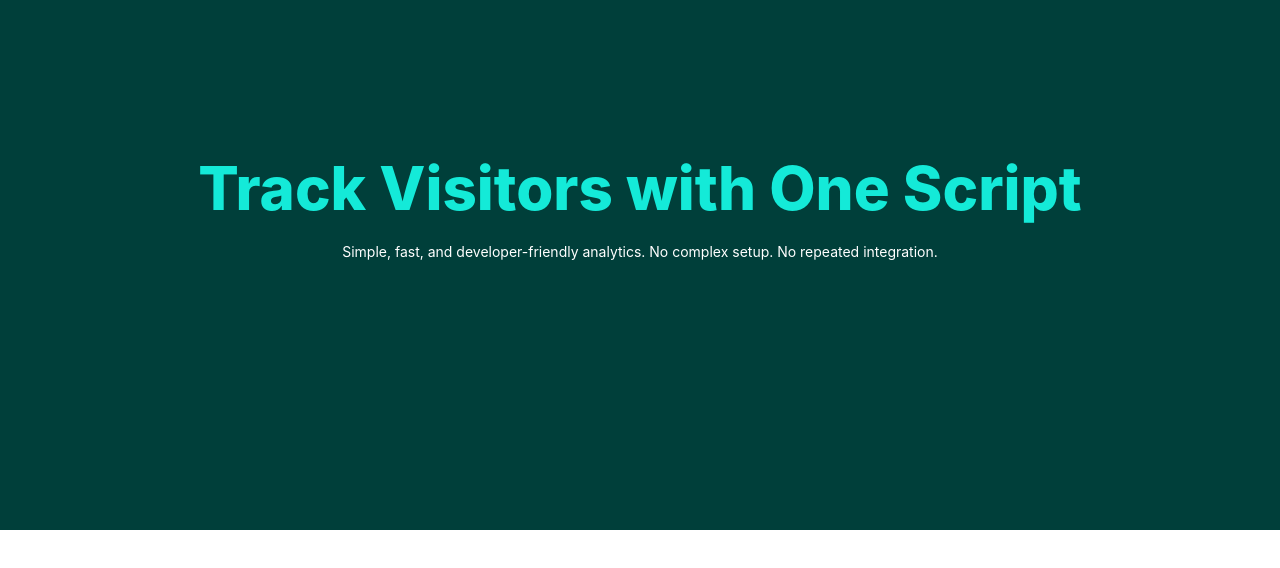
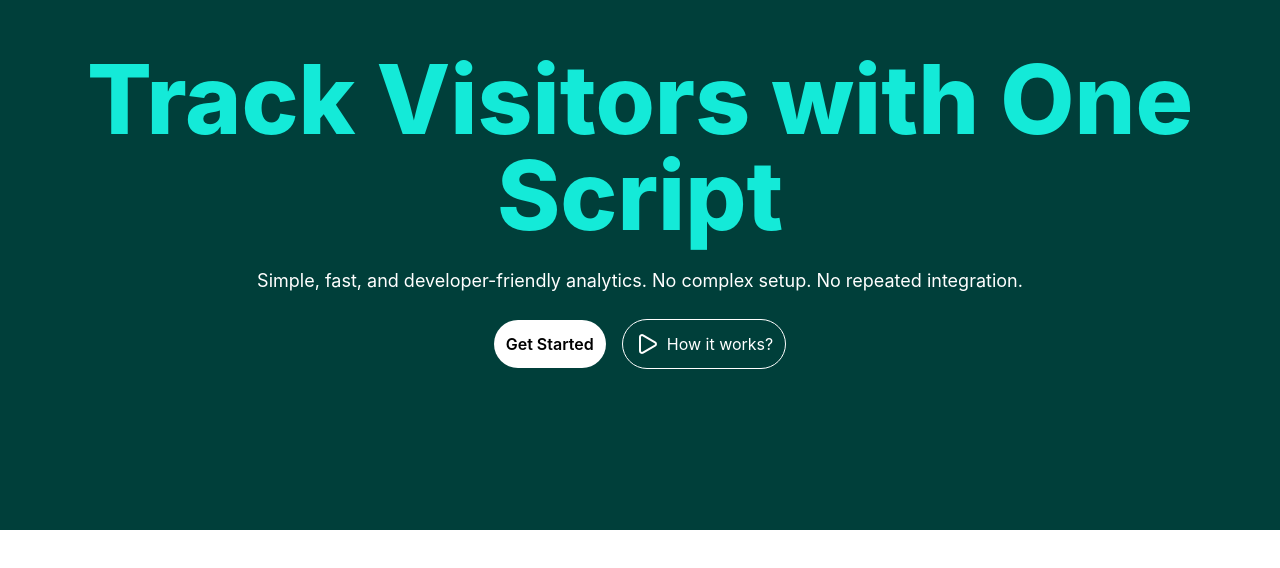
Before and after one commit to Muhammad-Raheel04/tracker, a React (Vite) app in the folder frontend/: page / in a window 1280 px wide. Shown: the part 110-678 px from the top of the page. Built offline with nearby package versions, Linux system fonts and the light colour scheme.

Commit message:
update hero section and add get started and how it works links

```diff
--- a/frontend/src/components/HeroSection.jsx
+++ b/frontend/src/components/HeroSection.jsx
@@ -1,10 +1,29 @@
+import { Link } from 'react-router-dom'
 import React from 'react'
+import { Play } from 'lucide-react'
 
 const HeroSection = () => {
     return (
         <div className='flex flex-col justify-center gap-6 items-center h-[80vh] bg-[#003F3A] p-4'>
-            <h1 className='text-6xl sm:text-6xl font-extrabold text-center  text-[#14ead8]'>Track Visitors with One Script</h1>
-            <h2 className='text-white text-center text-sm px-10'>Simple, fast, and developer-friendly analytics. No complex setup. No repeated integration.</h2>
+            <h1 className='text-6xl sm:text-8xl font-extrabold text-center  text-[#14ead8]'>Track Visitors with One Script</h1>
+            <h2 className='text-white text-center text-lg px-10'>Simple, fast, and developer-friendly analytics. No complex setup. No repeated integration.</h2>
+            <div className='flex flex-row gap-4 justify-center items-center'>
+                <div>
+                    <Link to="/">
+                        <button className="bg-white  text-black p-3 rounded-full font-semibold">
+                            Get Started
+                        </button>
+                    </Link>
+                </div>
+                <div className='flex flex-row justify-center items-center gap-2 text-white p-3 rounded-full border border-white'>
+                    <Play className='h-6 w-6'></Play>
+                   <Link to="/">
+                        <button >
+                            How it works?
+                        </button>
+                    </Link>
+                </div>
+            </div>
         </div>
     )
 }
```
